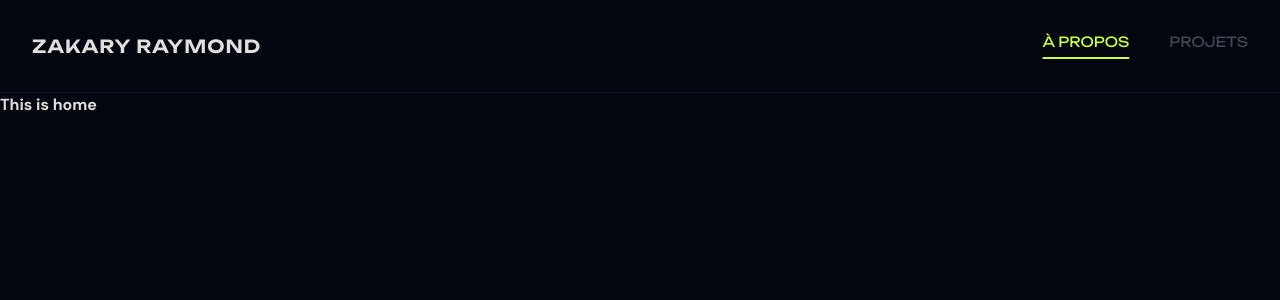
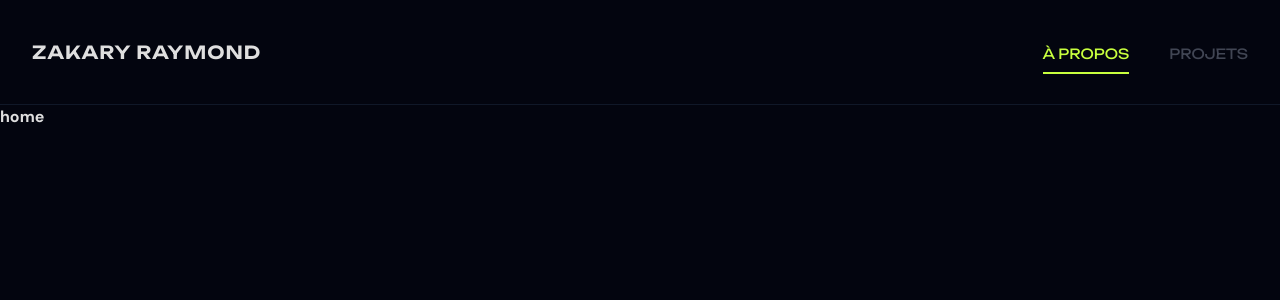
Before and after one commit to ZakaryRay/portfolio, a React (Vite) app in the folder portfolio/: page / in a window 1280 px wide. Shown: the top 300 px of the page. Built offline with nearby package versions, Linux system fonts and the light colour scheme.

Commit message:
Router is done and header too

```diff
--- a/portfolio/package.json
+++ b/portfolio/package.json
@@ -13,6 +13,7 @@
     "@tailwindcss/vite": "^4.3.2",
     "react": "^19.2.7",
     "react-dom": "^19.2.7",
+    "react-router-dom": "^7.18.1",
     "tailwindcss": "^4.3.2"
   },
   "devDependencies": {
--- a/portfolio/src/App.jsx
+++ b/portfolio/src/App.jsx
@@ -1,11 +1,14 @@
 import React from "react";
 import Home from "./assets/pages/Home";
+import { Outlet } from "react-router-dom";
+import Header from "./assets/components/Header";
 
 const App = () => {
     return (
-        <div>
-            <Home />
-        </div>
+        <>
+            <Header />
+            <Outlet />
+        </>
     );
 };
 
--- /dev/null
+++ b/portfolio/src/Routes.jsx
@@ -0,0 +1,25 @@
+import { createBrowserRouter } from "react-router-dom";
+import Home from "./assets/pages/Home";
+
+import App from "./App";
+import Projets from "./assets/pages/Projets";
+
+const routes = createBrowserRouter([
+    {
+        path: "/",
+        element: <App />,
+
+        children: [
+            {
+                index: true,
+                element: <Home />,
+            },
+            {
+                path: "/projets",
+                element: <Projets />,
+            },
+        ],
+    },
+]);
+
+export default routes;
--- a/portfolio/src/assets/components/Header.jsx
+++ b/portfolio/src/assets/components/Header.jsx
@@ -1,20 +1,44 @@
-import React, { useState } from "react";
+import React from "react";
+import { Link, NavLink } from "react-router-dom";
 
 const Header = () => {
+    const linkClass = ({ isActive }) =>
+        `relative hover:cursor-pointer transition-all duration-250 py-3 md:pb-2 group  ${
+            isActive ? "text-electric-green" : "hover:text-white"
+        }`;
+
     return (
-        <header className="justify-between  border-b border-gray-900 p-8 font-family-unbounded space-y-5 md:flex md:space-y-0 md:text-lg text-xl">
-            <h1 className="hover:text-electric-green font-semibold tracking-wider hover:cursor-pointer transition-all  duration-250 ">
+        <header className="justify-between border-b border-gray-900 p-8 font-family-unbounded space-y-10 md:space-y-0 md:flex md:text-lg text-2xl">
+            <Link className="hover:text-electric-green font-semibold tracking-wider hover:cursor-pointer transition-all duration-250 self-center">
                 ZAKARY RAYMOND
-            </h1>
+            </Link>
 
-            <nav>
-                <ul className="w-full space-x-10 text-sm text-gray-500/60 space-y-5 md:flex md:space-y-0 ">
-                    <li className="hover:cursor-pointer text-electric-green transition-all  duration-250 underline underline-offset-10 decoration-2 pb-2">
-                        À PROPOS
-                    </li>
-                    <li className="hover:cursor-pointer hover:text-white transition-all  duration-250">
-                        PROJETS
-                    </li>
+            <nav className="mt-4 md:my-0">
+                <ul className="w-full space-x-10 text-sm text-gray-500/60 space-y-6 md:space-y-0 md:flex">
+                    <NavLink to="/" end className={linkClass}>
+                        {({ isActive }) => (
+                            <>
+                                À PROPOS
+                                <span
+                                    className={`absolute left-0 -bottom-0.5 h-0.5 bg-electric-green transition-transform duration-300 origin-left w-full ${
+                                        isActive ? "scale-x-100" : "scale-x-0"
+                                    }`}
+                                />
+                            </>
+                        )}
+                    </NavLink>
+                    <NavLink to="/projets" className={linkClass}>
+                        {({ isActive }) => (
+                            <>
+                                PROJETS
+                                <span
+                                    className={`absolute left-0 -bottom-0.5 h-0.5 bg-electric-green transition-transform duration-300 origin-left w-full ${
+                                        isActive ? "scale-x-100" : "scale-x-0"
+                                    }`}
+                                />
+                            </>
+                        )}
+                    </NavLink>
                 </ul>
             </nav>
         </header>
--- a/portfolio/src/assets/pages/Home.jsx
+++ b/portfolio/src/assets/pages/Home.jsx
@@ -4,8 +4,7 @@ import Header from "../components/Header";
 const Home = () => {
     return (
         <div>
-            <Header />
-            <p className="font-bold">This is home</p>
+            <p className="font-bold">home</p>
         </div>
     );
 };
--- /dev/null
+++ b/portfolio/src/assets/pages/Projets.jsx
@@ -0,0 +1,7 @@
+import React from "react";
+
+const Projets = () => {
+    return <div>Projets</div>;
+};
+
+export default Projets;
--- a/portfolio/src/main.jsx
+++ b/portfolio/src/main.jsx
@@ -2,9 +2,11 @@ import { StrictMode } from "react";
 import { createRoot } from "react-dom/client";
 
 import App from "./App.jsx";
+import { RouterProvider } from "react-router-dom";
+import routes from "./Routes.jsx";
 
 createRoot(document.getElementById("root")).render(
     <StrictMode>
-        <App />
+        <RouterProvider router={routes} />
     </StrictMode>,
 );
```
Also changed, not shown: 1 other file (tests, documents, lock files or other folders).
